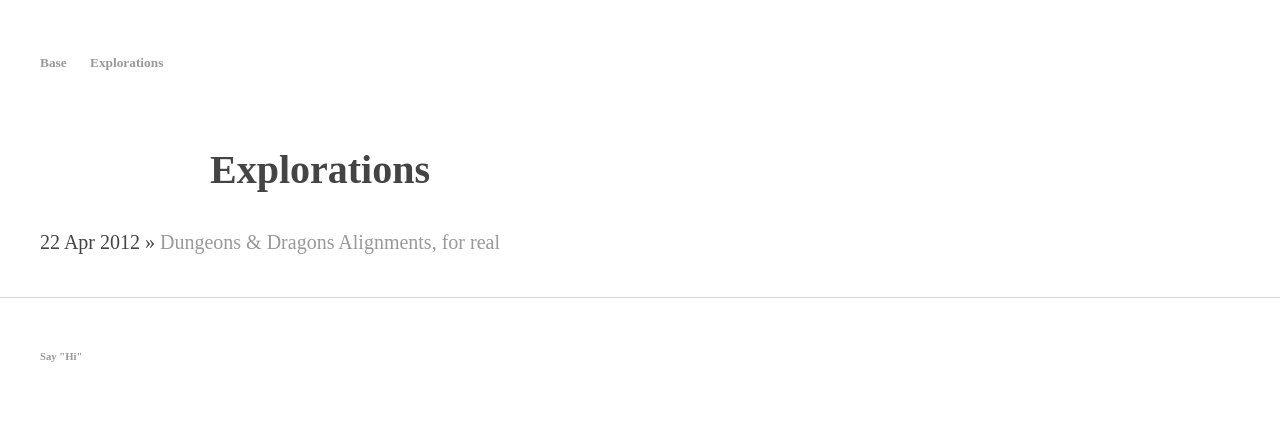
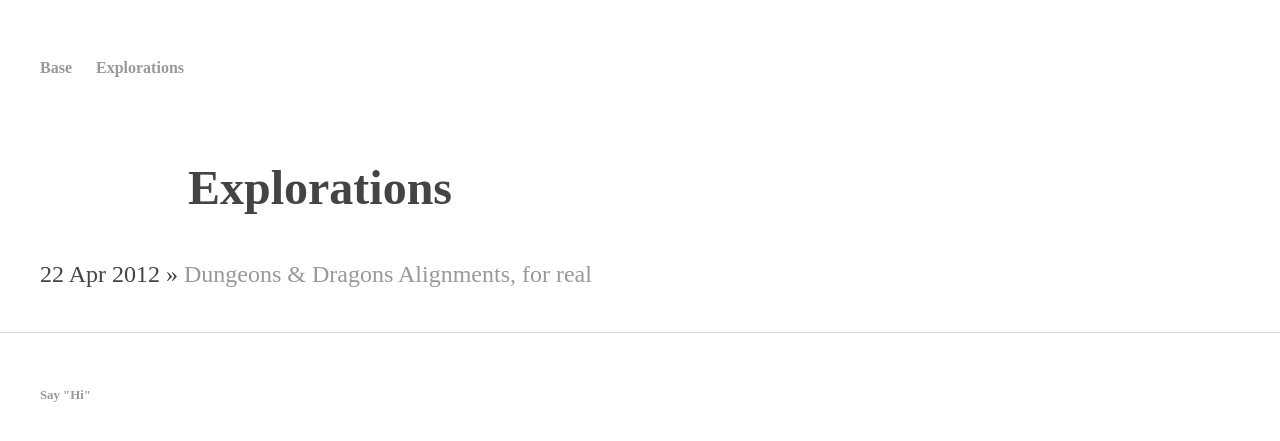
Before and after one commit to ray-dorai/ray-dorai.github.io, a Jekyll site: the page built from explorations/index.html, in a window 1280 px wide. Shown: the top 441 px of the page. Built offline with Jekyll 4.4.1, drawn with Linux system fonts in a browser that asks for light colours.

Commit message:
Update main.css

```diff
--- a/css/main.css
+++ b/css/main.css
@@ -4,7 +4,6 @@ body {
     font-family: 'Fjord One', serif;
     width: 60% content-box;
     line-height: 1.5;
-    font-size: smaller;
     color: #444;
 }
 
@@ -44,7 +43,6 @@ footer {
 ul.posts {
     margin: 20px auto 40px;
     font-size: 1.5em;
-    width: 60% content-box;
 }
 
 ul.posts li {
```
